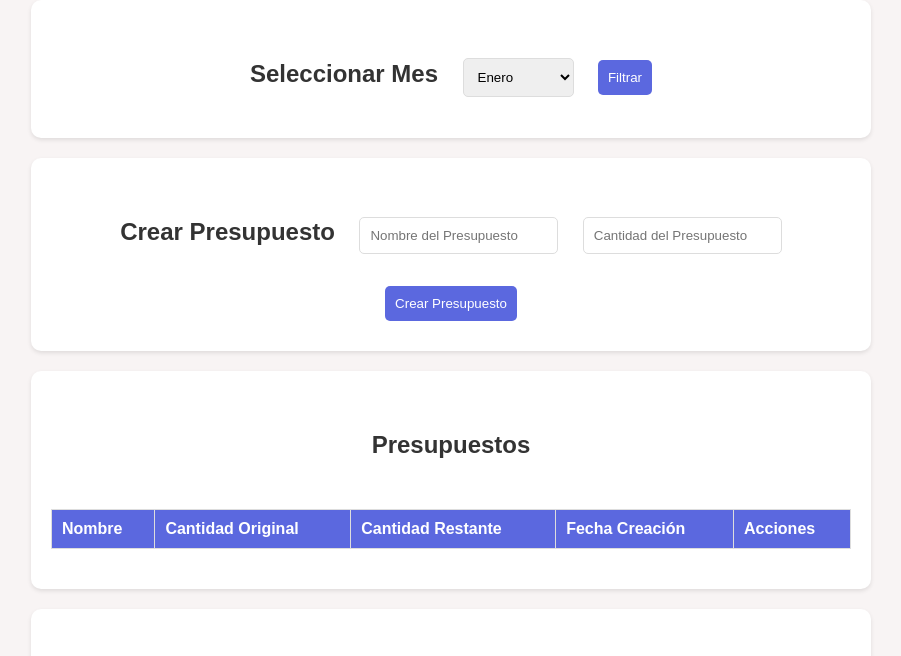
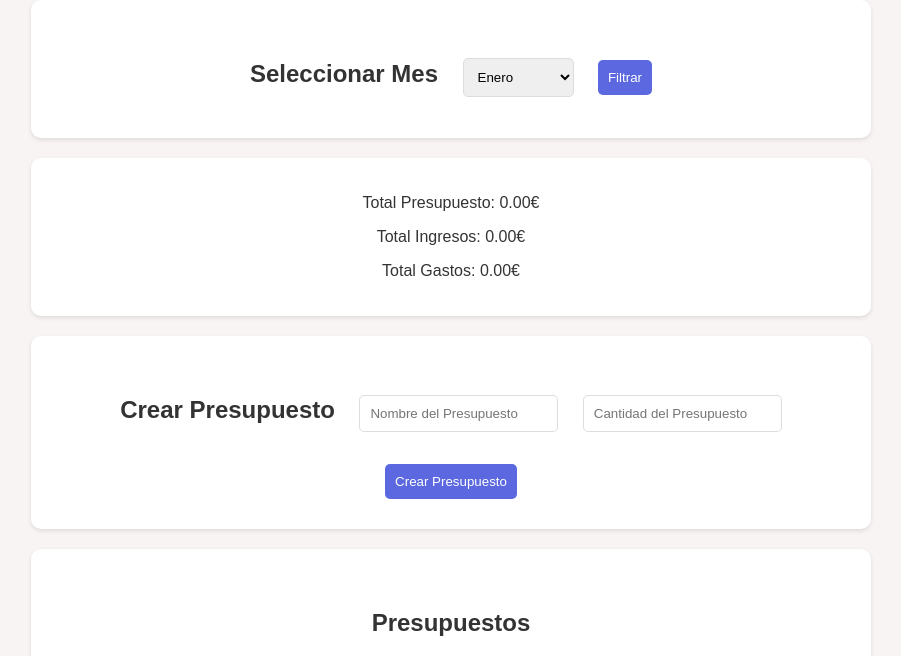
Before and after one commit to Sergiengo/PRESUPUESTO-FINAL, a plain HTML site: page index.html in a window 1280 px wide. Shown: the part 78-734 px from the top of the page, without its empty margins (189-1090 px from the left). Drawn offline with Linux system fonts and the light colour scheme.

Commit message:
Update index.html

```diff
--- a/index.html
+++ b/index.html
@@ -24,6 +24,12 @@
         <option value="11">Diciembre</option>
     </select>
     <button onclick="filtrarPorMes()">Filtrar</button>
+</div>
+
+    <div id="totales">
+    <p>Total Presupuesto: <span id="total-presupuesto">0€</span></p>
+    <p>Total Ingresos: <span id="total-ingresos">0€</span></p>
+    <p>Total Gastos: <span id="total-gastos">0€</span></p>
 </div>
 
 
```
